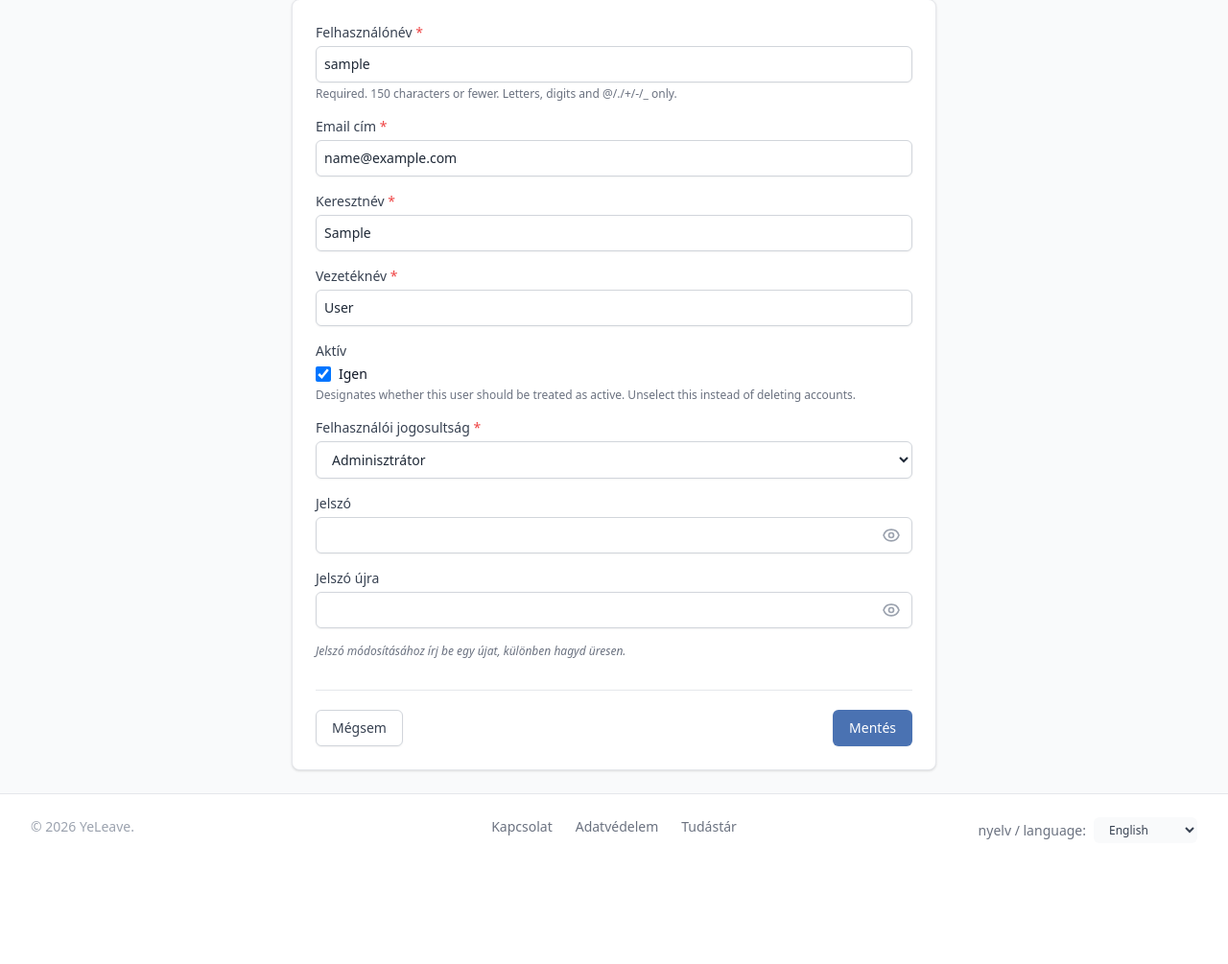
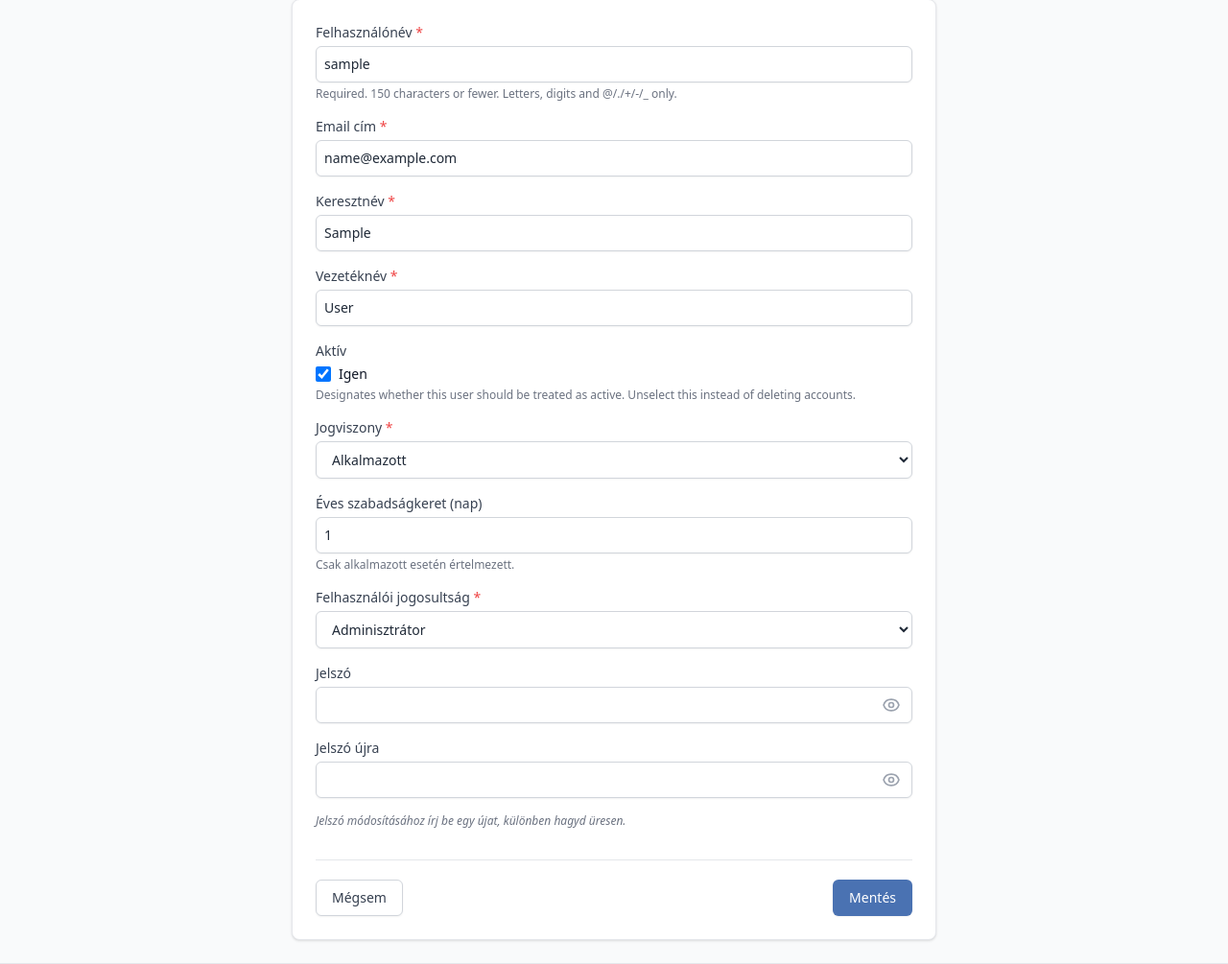
Before and after one commit to csabamaksai/yeleave, a Django app: page /users/1/edit/ in a window 1280 px wide. Shown: the part 126-1131 px from the top of the page at 96% size. Before the commit the page ends 1001 px from the top, so only its background shows below. Run offline with Django 5.2, Linux system fonts and the light colour scheme; a user stored in the database is signed in; tables that the repository leaves empty hold one stand-in row (values such as "Sample post"); some libraries are stand-ins or nearby versions.

Commit message:
Add employment type and annual leave allowance to CustomUser

```diff
--- a/templates/users/user_form.html
+++ b/templates/users/user_form.html
@@ -31,7 +31,7 @@
 
             <div class="space-y-4">
                 {% for field in form %}
-                    <div>
+                    <div {% if field.name == 'annual_leave_allowance' %}id="leave_allowance_container"{% endif %}>
                         <label for="{{ field.id_for_label }}" class="block text-sm font-medium text-gray-700 mb-1">
                             {{ field.label }} {% if field.field.required %}<span class="text-red-500">*</span>{% endif %}
                         </label>
@@ -42,7 +42,7 @@
                                     {% trans "Igen" %}
                                 </label>
                             </div>
-                        {% elif field.name == 'role' %}
+                        {% elif field.name == 'role' or field.name == 'employment_type' %}
                             <select name="{{ field.name }}" id="{{ field.id_for_label }}" class="mt-1 block w-full pl-3 pr-10 py-2 text-base border border-gray-300 shadow-sm bg-white focus:outline-none focus:ring-brand focus:border-brand sm:text-sm rounded-md">
                                 {% for choice_value, choice_label in field.field.choices %}
                                     <option value="{{ choice_value }}" {% if field.value == choice_value %}selected{% endif %}>{{ choice_label }}</option>
@@ -147,6 +147,24 @@ function togglePassword(btn) {
 }
 
 document.addEventListener('DOMContentLoaded', function() {
+    const employmentSelect = document.getElementById('id_employment_type');
+    const leaveAllowanceContainer = document.getElementById('leave_allowance_container');
+
+    function updateLeaveAllowanceVisibility() {
+        if (employmentSelect && leaveAllowanceContainer) {
+            if (employmentSelect.value === 'employee') {
+                leaveAllowanceContainer.style.display = 'block';
+            } else {
+                leaveAllowanceContainer.style.display = 'none';
+            }
+        }
+    }
+
+    if (employmentSelect) {
+        employmentSelect.addEventListener('change', updateLeaveAllowanceVisibility);
+        updateLeaveAllowanceVisibility(); // Init visbility
+    }
+
     // Mentés megerősítése modal
     const saveableForm = document.getElementById('saveableForm');
     let skipSaveConfirm = false;
--- a/users/forms.py
+++ b/users/forms.py
@@ -32,13 +32,15 @@ class UserForm(forms.ModelForm):
 
     class Meta:
         model = User
-        fields = ['username', 'email', 'first_name', 'last_name', 'is_active']
+        fields = ['username', 'email', 'first_name', 'last_name', 'is_active', 'employment_type', 'annual_leave_allowance']
         labels = {
             'username': _('Felhasználónév'),
             'email': _('Email cím'),
             'first_name': _('Keresztnév'),
             'last_name': _('Vezetéknév'),
             'is_active': _('Aktív'),
+            'employment_type': _('Jogviszony'),
+            'annual_leave_allowance': _('Éves szabadságkeret (nap)'),
         }
         widgets = {
             'email': forms.EmailInput(attrs={'type': 'email'}),
--- a/users/models.py
+++ b/users/models.py
@@ -3,6 +3,23 @@ from django.db import models
 from django.utils.translation import gettext_lazy as _
 
 class CustomUser(AbstractUser):
+    EMPLOYMENT_TYPE_CHOICES = [
+        ('employee', _('Alkalmazott')),
+        ('contractor', _('Vállalkozó')),
+    ]
+    employment_type = models.CharField(
+        _('Jogviszony'),
+        max_length=20,
+        choices=EMPLOYMENT_TYPE_CHOICES,
+        default='contractor',
+    )
+    annual_leave_allowance = models.IntegerField(
+        _('Éves szabadságkeret (nap)'),
+        null=True,
+        blank=True,
+        help_text=_('Csak alkalmazott esetén értelmezett.')
+    )
+
     is_company_admin = models.BooleanField(
         _('Cégvezető / Admin'),
         default=False,
```
Also changed, not shown: users/migrations/0004_customuser_annual_leave_allowance_and_more.py (added).
